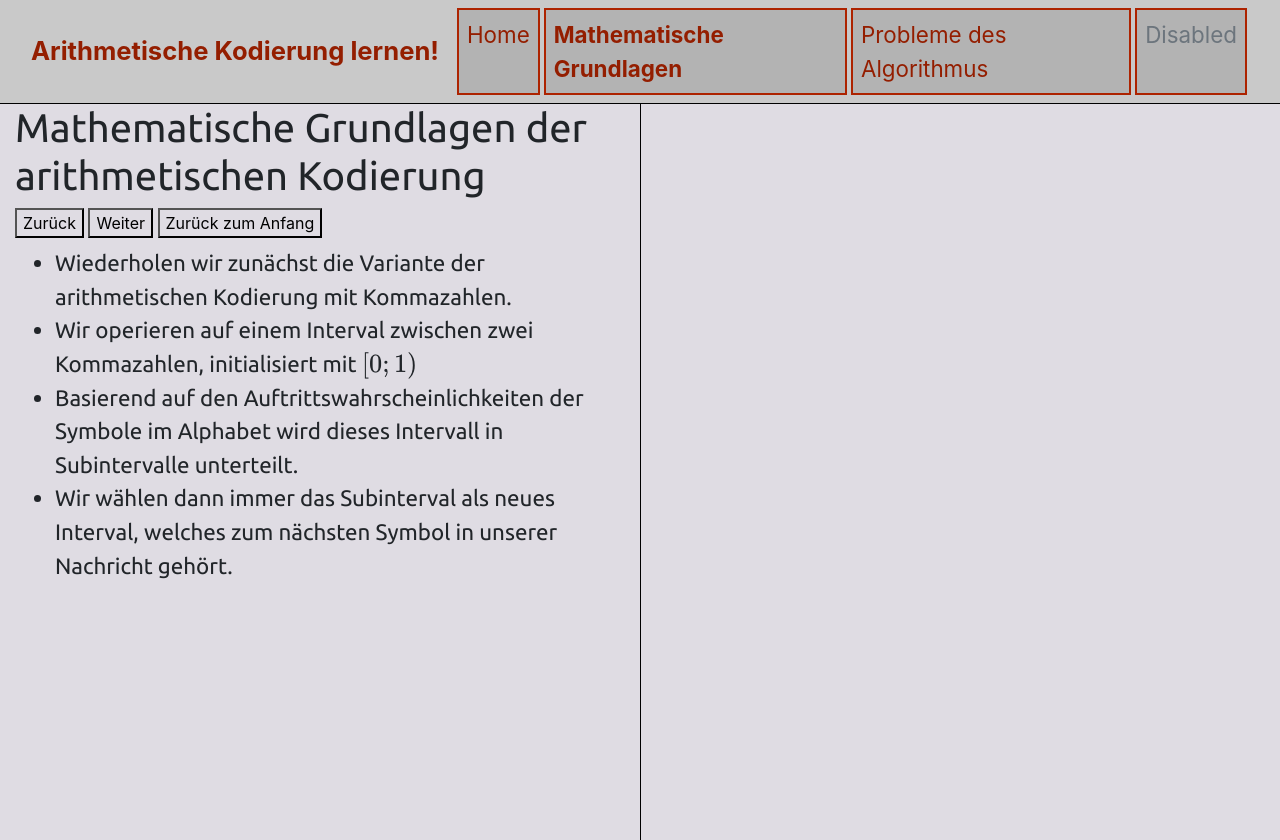
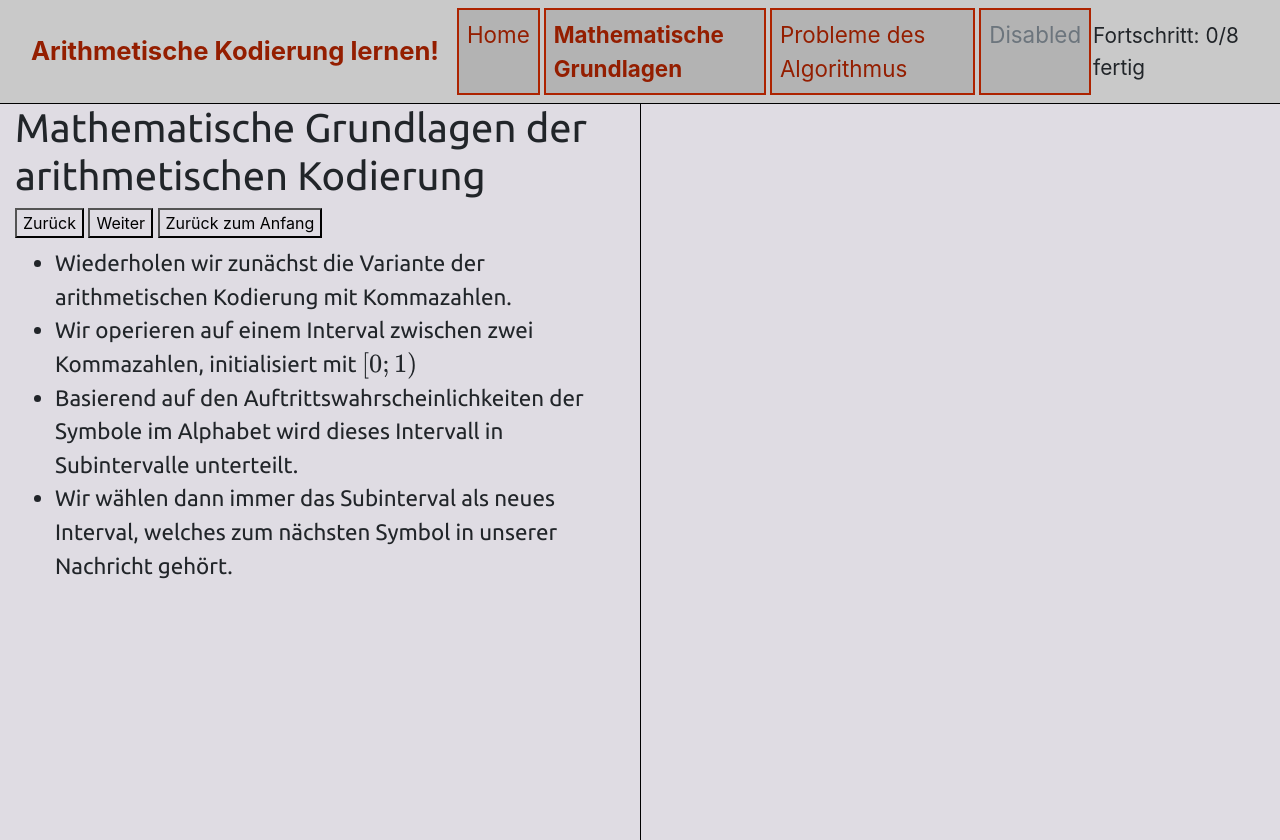
Before and after one commit to niklasstich/thesis-web, a plain HTML site: page math.html in a window 1280 px wide. Drawn offline with nearby package versions, Linux system fonts and the light colour scheme.

Commit message:
display cookie data on website

```diff
--- a/css/indexStyle.css
+++ b/css/indexStyle.css
@@ -13,6 +13,10 @@ p {
 
 .navbar-brand {
     font-size: 1.6rem;
+}
+
+#navbar-progress {
+    font-size: 1.3rem;
 }
 
 nav a {
--- a/css/style.css
+++ b/css/style.css
@@ -39,6 +39,10 @@ table {
 
 .navbar-brand {
     font-size: 1.6rem;
+}
+
+#navbar-progress {
+    font-size: 1.3rem;
 }
 
 nav a {
--- a/js/cookies.js
+++ b/js/cookies.js
@@ -1,6 +1,11 @@
 const cookieExpirationDays = 365;
 const progressCookieName = "questionProgress";
 const maxProgress = 8; //TODO: Adjust this to the correct value of progress that can be made
+
+function updateNavbarProgress() {
+    const elem = document.getElementById("navbar-progress");
+    elem.innerHTML = "Fortschritt: " + countCompleted() + " fertig";
+}
 
 //marks a task as completed in the cookie
 function markCompleted(index){
--- a/math.html
+++ b/math.html
@@ -20,7 +20,7 @@
       }
     </script>
   </head>
-  <body onload="initializePage()">
+  <body onload="initializePage();updateNavbarProgress()">
     <nav class="navbar navbar-expand-lg" id="navbar">
       <div class="container-fluid" id="navbar-div">
         <a class="navbar-brand" href="/">Arithmetische Kodierung lernen!</a>
@@ -42,6 +42,9 @@
               <a class="nav-link disabled" href="#" tabindex="-1" aria-disabled="true">Disabled</a>
             </li>
           </ul>
+        </div>
+        <div class="navbar-nav ml-auto" id="navbar-progress">
+          Fortschritt:
         </div>
       </div>
     </nav>
```
Also changed, not shown: index.html (+5 -1 lines), mathproblems.html (+5 -1 lines).
